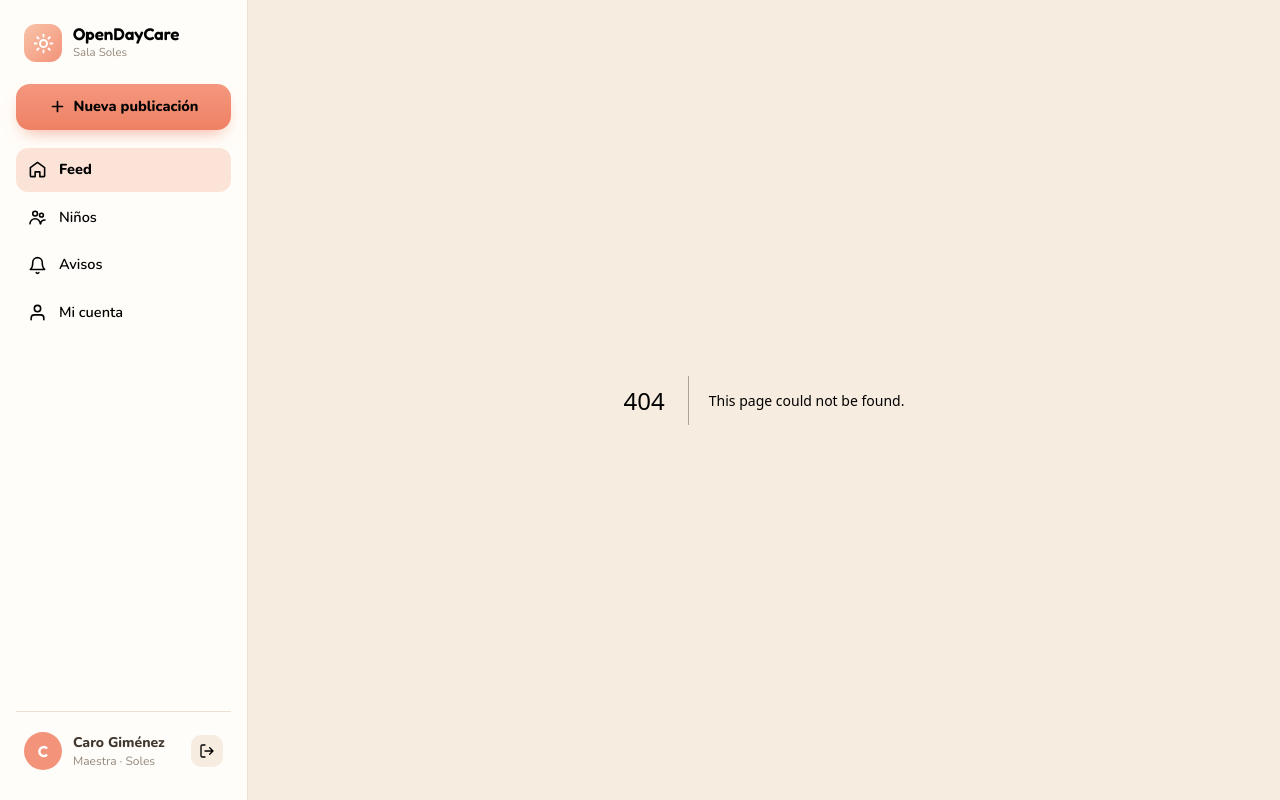
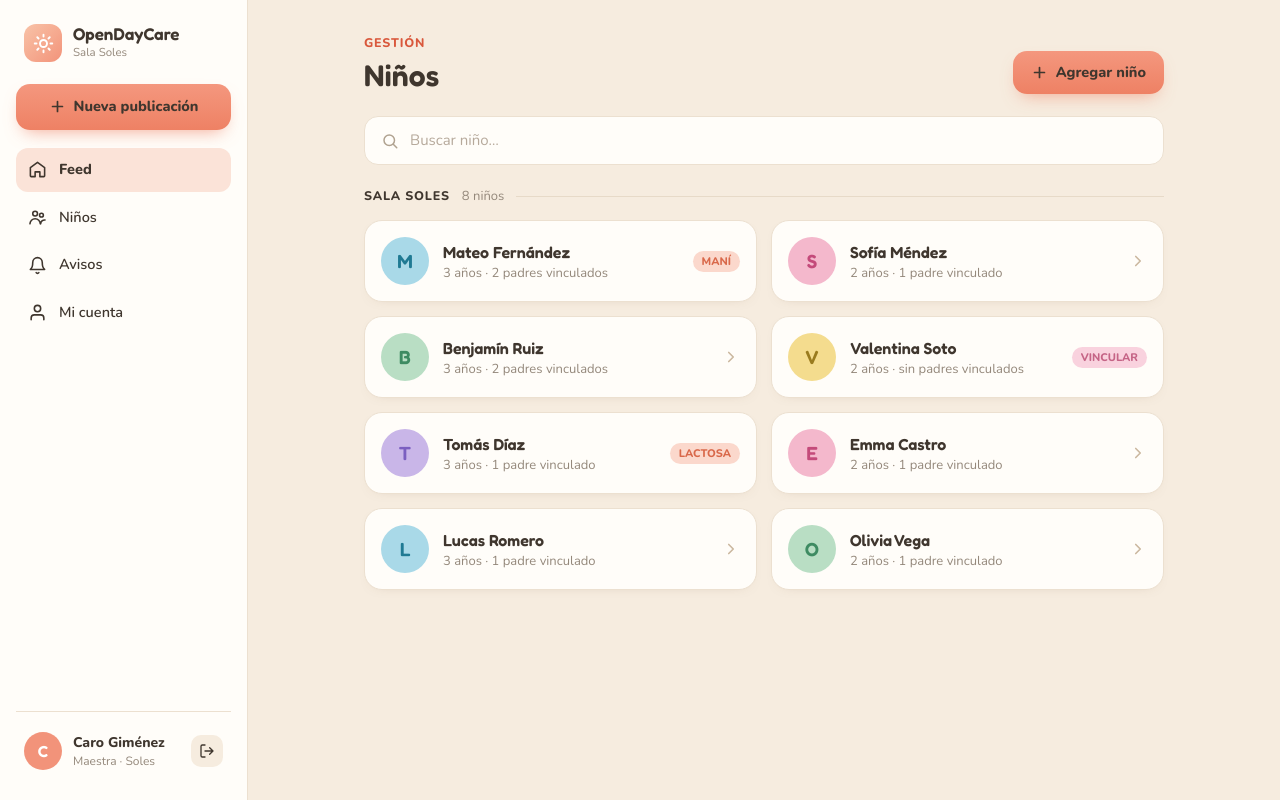
Before and after one commit to opencode-course/open-daycare, a Next.js app: page /kids in a window 1280 px wide. Before the commit this address had no page. Built offline with nearby package versions, Linux system fonts and the light colour scheme.

Commit message:
Add KidsPage component with search and add functionality, displaying children from mock data

```diff
--- /dev/null
+++ b/app/kids/page.tsx
@@ -0,0 +1,94 @@
+import type { Metadata } from "next";
+import { kids } from "@/app/data/mock/kids";
+import { KidCard } from "@/components/KidCard";
+
+export const metadata: Metadata = {
+  title: "Niños · OpenDayCare",
+};
+
+function SearchIcon() {
+  return (
+    <svg
+      aria-hidden="true"
+      className="size-[18px] shrink-0"
+      viewBox="0 0 24 24"
+      fill="none"
+      stroke="#B0A290"
+      strokeWidth="2"
+      strokeLinecap="round"
+      strokeLinejoin="round"
+    >
+      <circle cx="11" cy="11" r="7" />
+      <path d="m21 21-4.3-4.3" />
+    </svg>
+  );
+}
+
+function PlusIcon() {
+  return (
+    <svg
+      aria-hidden="true"
+      className="size-[17px] shrink-0"
+      viewBox="0 0 24 24"
+      fill="none"
+      stroke="currentColor"
+      strokeWidth="2.4"
+      strokeLinecap="round"
+      strokeLinejoin="round"
+    >
+      <path d="M12 5v14M5 12h14" />
+    </svg>
+  );
+}
+
+export default function KidsPage() {
+  return (
+    <div className="mx-auto w-full max-w-[880px] px-5 pb-20 pt-[34px] sm:px-10">
+      <header className="mb-[22px] flex items-end justify-between gap-4">
+        <div>
+          <p className="mb-1 text-[12.5px] font-extrabold tracking-[0.8px] text-[#D9583C]">
+            GESTIÓN
+          </p>
+          <h1 className="m-0 font-heading text-[30px] leading-tight font-semibold text-foreground">
+            Niños
+          </h1>
+        </div>
+
+        <a
+          href="#"
+          className="flex shrink-0 items-center gap-2 rounded-[14px] bg-[linear-gradient(180deg,#F4977E,#EE8164)] px-[18px] py-[11px] text-[14.5px] font-extrabold text-white shadow-[0_8px_18px_-8px_rgba(238,129,100,0.7)]"
+        >
+          <PlusIcon />
+          Agregar niño
+        </a>
+      </header>
+
+      <div className="mb-[22px] flex items-center gap-[11px] rounded-[14px] border border-border bg-surface px-4 py-3">
+        <SearchIcon />
+        <input
+          aria-label="Buscar niño"
+          readOnly
+          placeholder="Buscar niño…"
+          className="min-w-0 flex-1 border-0 bg-transparent text-[15px] text-foreground outline-none placeholder:text-[#B6A99B]"
+        />
+      </div>
+
+      <div className="mb-[14px] flex items-center gap-3">
+        <span className="text-[12.5px] font-extrabold tracking-[0.8px] text-foreground">
+          SALA SOLES
+        </span>
+        <span className="text-[13px] text-muted">{kids.length} niños</span>
+        <span aria-hidden="true" className="h-px flex-1 bg-[#E7DAC8]" />
+      </div>
+
+      <section
+        aria-label="Niños de la sala Soles"
+        className="grid grid-cols-1 gap-[14px] sm:grid-cols-2"
+      >
+        {kids.map((kid) => (
+          <KidCard key={kid.slug} kid={kid} />
+        ))}
+      </section>
+    </div>
+  );
+}
```
